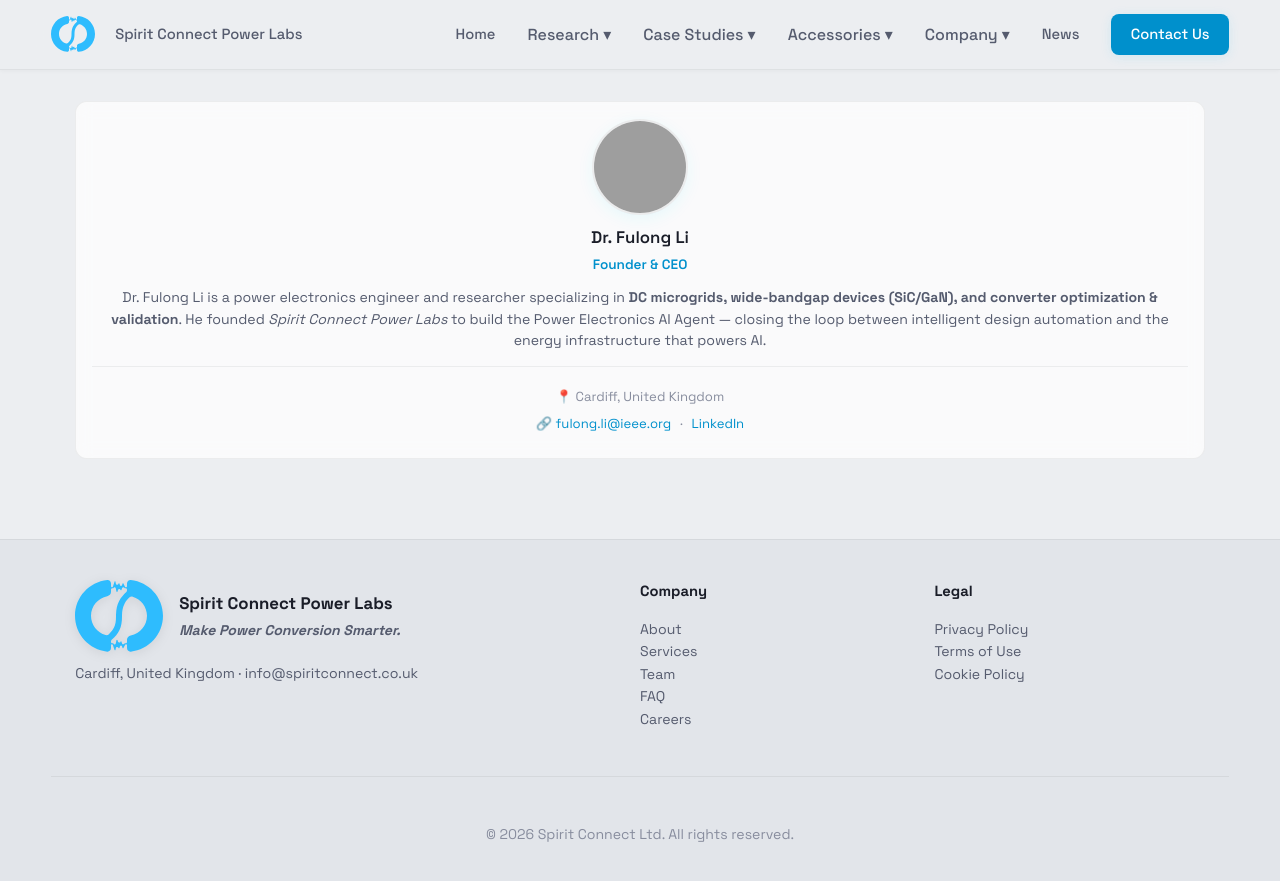
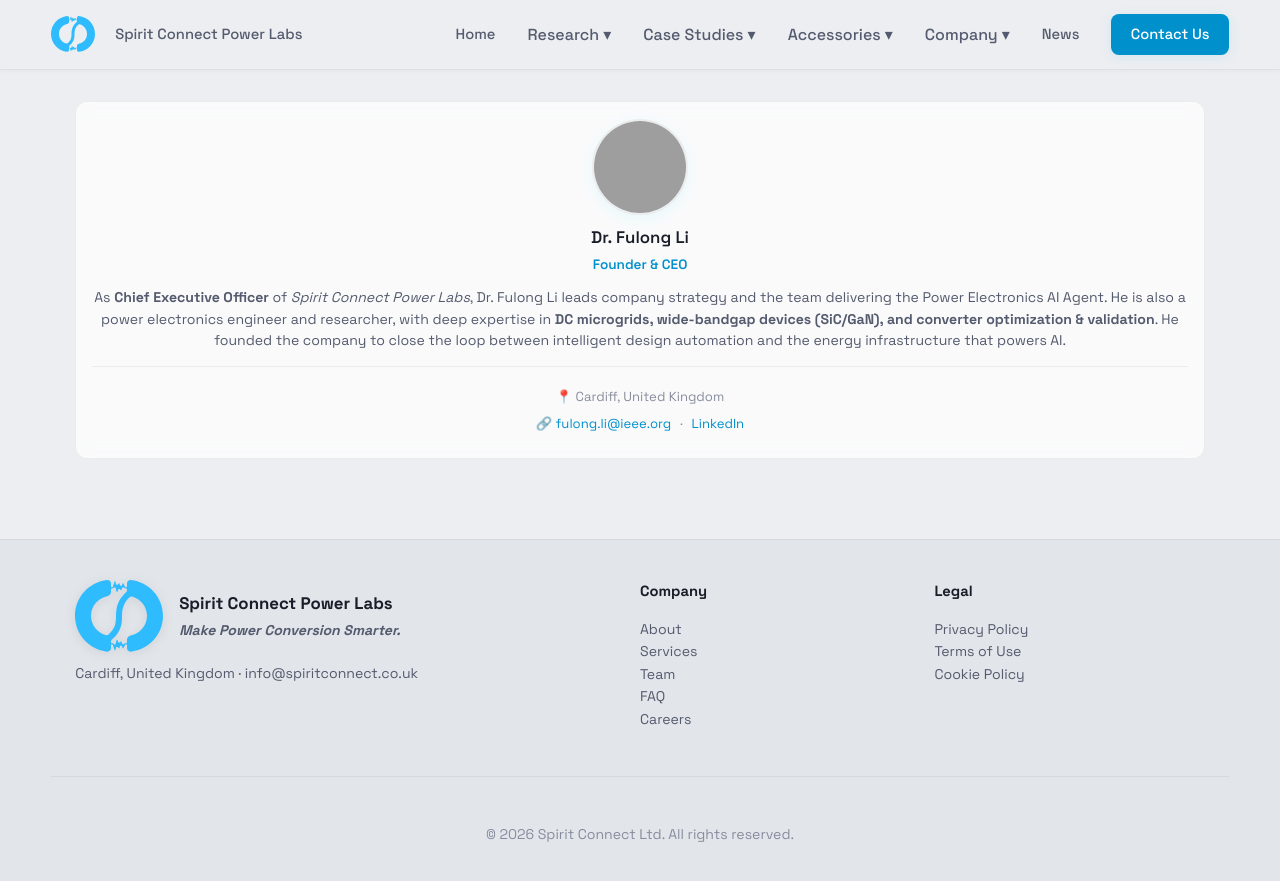
Before and after one commit to FulongLi/spiritconnect.github.io, a Jekyll site: the page built from company/team.md, in a window 1280 px wide and 900 px high, scrolled down 846 px. Shown: the top 881 px of the window. Built offline with Jekyll 4.4.1, drawn with Linux system fonts in a browser that asks for light colours; grey boxes are pictures that could not be loaded.

Commit message:
Update team.md

```diff
--- a/company/team.md
+++ b/company/team.md
@@ -31,10 +31,10 @@
           Founder & CEO
         </p>
         <p style="margin-bottom: 0.85rem; line-height: 1.55; font-size: 0.88rem;">
-          Dr. Fulong Li is a power electronics engineer and researcher specializing in
-          <strong>DC microgrids, wide-bandgap devices (SiC/GaN), and converter optimization & validation</strong>.
-          He founded <em>Spirit Connect Power Labs</em> to build the Power Electronics AI Agent —
-          closing the loop between intelligent design automation and the energy infrastructure that powers AI.
+          As <strong>Chief Executive Officer</strong> of <em>Spirit Connect Power Labs</em>, Dr. Fulong Li leads company strategy
+          and the team delivering the Power Electronics AI Agent. He is also a power electronics engineer and researcher,
+          with deep expertise in <strong>DC microgrids, wide-bandgap devices (SiC/GaN), and converter optimization &amp; validation</strong>.
+          He founded the company to close the loop between intelligent design automation and the energy infrastructure that powers AI.
         </p>
         <div style="margin-top: 0.85rem; padding-top: 0.85rem; border-top: 1px solid var(--border);">
           <p style="margin: 0.35rem 0; color: var(--muted); font-size: 0.82rem;">
```
